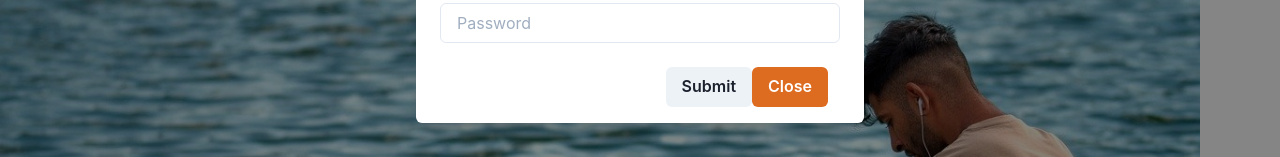
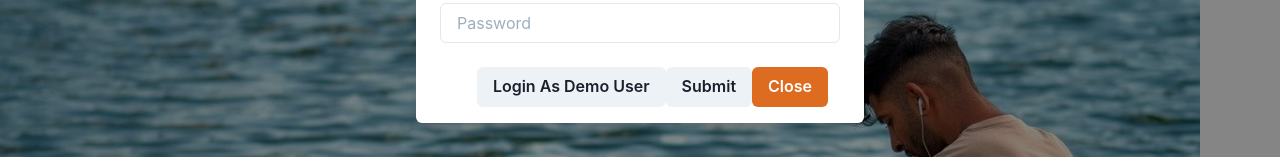
Before and after one commit to Kbart2401/EcoHub, a React (Create React App) app in the folder frontend/: page / in a window 1280 px wide. Both pictures are taken after a click on the link "Login". Shown: the part 215-372 px from the top of the page. Built offline with nearby package versions, Linux system fonts and the light colour scheme; no server answers.

Commit message:
can now log in as demo user

```diff
--- a/frontend/src/components/auth/LoginForm.js
+++ b/frontend/src/components/auth/LoginForm.js
@@ -4,7 +4,7 @@ import { Button, Input } from '@chakra-ui/react';
 const LoginForm = ({errors, onLogin, setPassword, setUsername}) => {
 
   return (
-    <form>
+    <form onSubmit={onLogin}>
       <ul>
         {errors.map((error, idx) => <li key={idx}>{error}</li>)}
       </ul>
--- a/frontend/src/components/modals/LoginModal.js
+++ b/frontend/src/components/modals/LoginModal.js
@@ -26,6 +26,15 @@ const LoginModal = () => {
         if (res.errors) return setErrors(res.errors)
       })
   }
+  const demoLogin = async (e) => {
+    e.preventDefault();
+    dispatch(sessionActions.logUserIn('Demo', 'password'))
+      .catch(res => {
+        if (res.errors) return setErrors(res.errors)
+      })
+  }
+
+
   return (
     <>
       <Link onClick={onOpen}>Login</Link>
@@ -41,6 +50,7 @@ const LoginModal = () => {
           </ModalBody>
 
           <ModalFooter>
+            <Button type='submit' onClick={demoLogin}>Login As Demo User</Button>
             <Button type='submit' onClick={onLogin}>Submit</Button>
             <Button colorScheme="orange" mr={3} onClick={onClose}>
               Close
```
